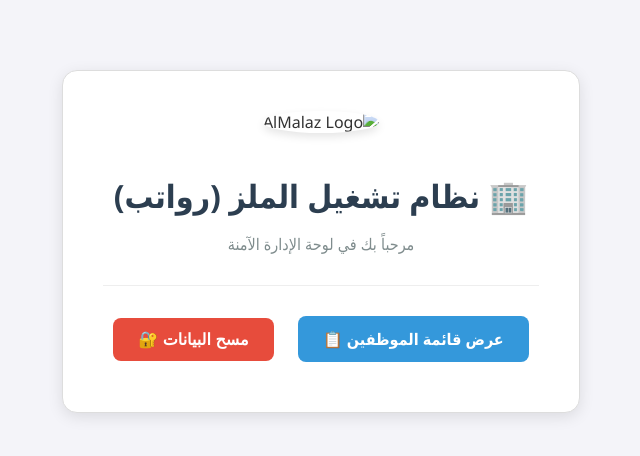
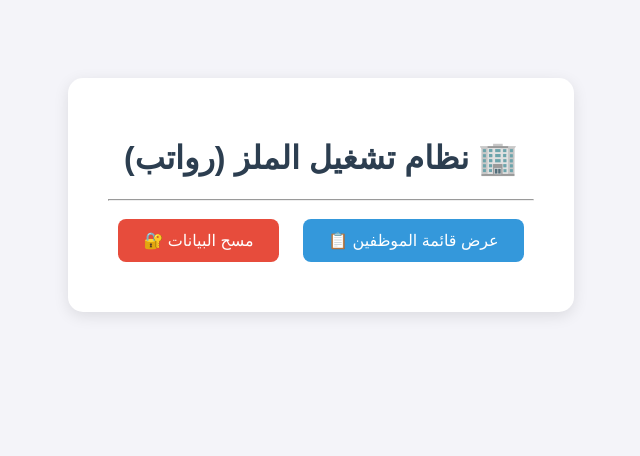
Before and after one commit to abdelsalamalsayd1988-sys/AlMalaz-Payroll-System, a Flask app: page / in a window 1280 px wide. Shown: the top 456 px of the page, without its empty margins (319-959 px from the left). Run offline with Flask 3, Linux system fonts and the light colour scheme; some libraries are stand-ins or nearby versions.

Commit message:
Refactor HTML and CSS for index.html

```diff
--- a/templates/templates/index.html
+++ b/templates/templates/index.html
@@ -4,39 +4,24 @@
     <meta charset="UTF-8">
     <title>لوحة تحكم نظام الملز</title>
     <style>
-        body { font-family: 'Segoe UI', Tahoma, Geneva, Verdana, sans-serif; background-color: #f4f4f9; text-align: center; color: #333; margin: 0; padding: 20px; }
-        .container { margin-top: 50px; background: white; padding: 40px; display: inline-block; border-radius: 15px; box-shadow: 0 4px 15px rgba(0,0,0,0.1); border: 1px solid #ddd; }
-        h1 { color: #2c3e50; margin-bottom: 10px; }
-        p { color: #7f8c8d; margin-bottom: 30px; }
-        .btn { background-color: #3498db; color: white; padding: 12px 25px; text-decoration: none; border-radius: 8px; margin: 10px; display: inline-block; cursor: pointer; border: none; font-size: 16px; transition: 0.3s; font-weight: bold; }
-        .btn:hover { background-color: #2980b9; transform: translateY(-2px); }
+        body { font-family: sans-serif; background-color: #f4f4f9; text-align: center; padding: 20px; }
+        .container { margin-top: 50px; background: white; padding: 40px; display: inline-block; border-radius: 15px; box-shadow: 0 4px 15px rgba(0,0,0,0.1); }
+        h1 { color: #2c3e50; }
+        .btn { background-color: #3498db; color: white; padding: 12px 25px; text-decoration: none; border-radius: 8px; margin: 10px; display: inline-block; cursor: pointer; border: none; font-size: 16px; }
         .btn-delete { background-color: #e74c3c; }
-        .btn-delete:hover { background-color: #c0392b; }
-        hr { border: 0; border-top: 1px solid #eee; margin: 20px 0; }
-        .logo { border-radius: 50%; margin-bottom: 20px; box-shadow: 0 4px 8px rgba(0,0,0,0.1); }
     </style>
 </head>
 <body>
     <div class="container">
-        <!-- شعار نظام الملز الاحترافي -->
-        <img src="https://via.placeholder.com" alt="AlMalaz Logo" class="logo">
-
         <h1>🏢 نظام تشغيل الملز (رواتب)</h1>
-        <p>مرحباً بك في لوحة الإدارة الآمنة</p>
         <hr>
         <a href="/list" class="btn">عرض قائمة الموظفين 📋</a>
-        <!-- الزر الذي سيطلب منك كلمة السر AlMalaz@2026 -->
         <button class="btn btn-delete" onclick="askPassword()">مسح البيانات 🔐</button>
     </div>
-
     <script>
         function askPassword() {
-            // سيظهر هذا المربع ليطلب منك كلمة السر التي اخترناها
-            let pass = prompt("الرجاء إدخال كلمة السر الخاصة بنظام الملز لإتمام المسح:");
-            if (pass != null && pass != "") {
-                // سيقوم هذا السطر بإرسال الكلمة لملف app.py للتأكد منها وحذف البيانات
-                window.location.href = "/clear/" + pass;
-            }
+            let pass = prompt("الرجاء إدخال كلمة السر للمسح:");
+            if (pass) { window.location.href = "/clear/" + pass; }
         }
     </script>
 </body>
```
